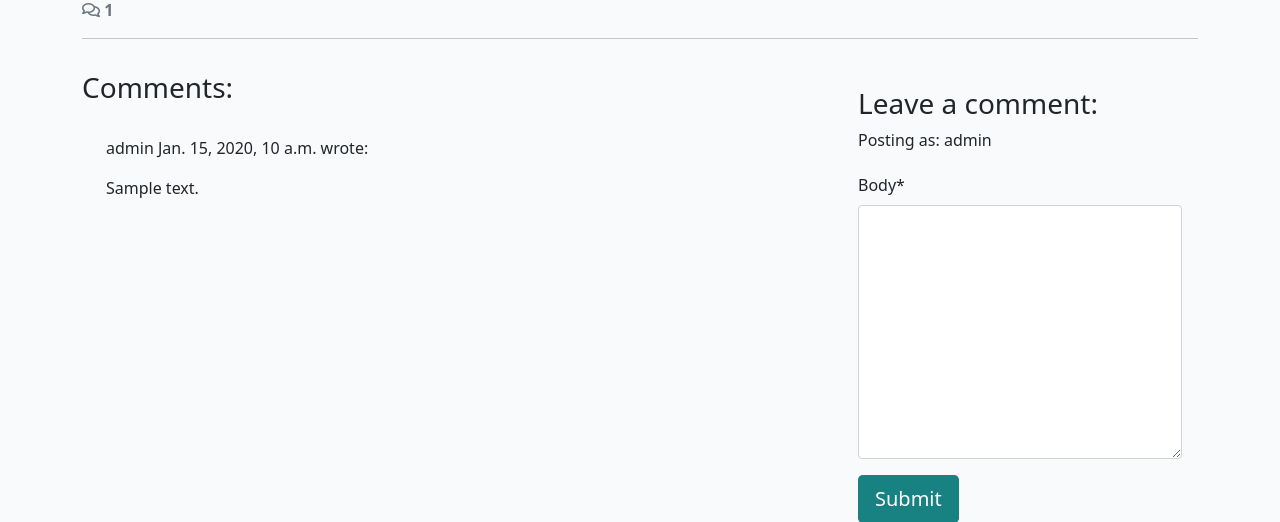
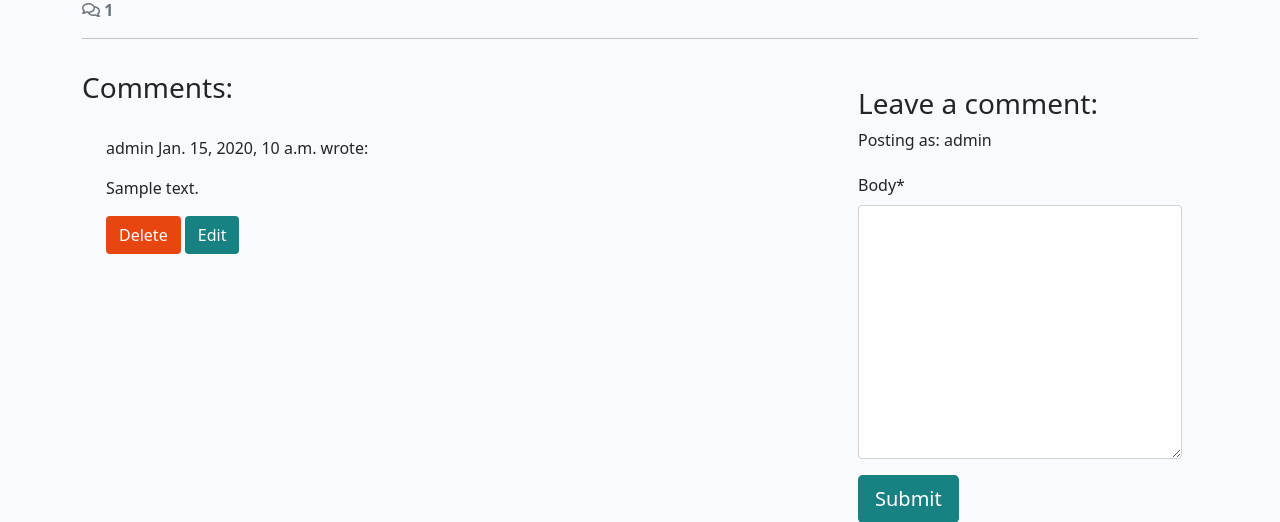
Before and after one commit to BogdanovaIV/django-blog, a Django app: a page that uses templates/base.html in a window 1280 px wide. Shown: the part 494-1016 px from the top of the page. Run offline with Django 4.2, Linux system fonts and the light colour scheme; a user stored in the database is signed in; data comes from the database, SQL or seed files in the repository; tables that the repository leaves empty hold one stand-in row (values such as "Sample post"); some libraries are stand-ins or nearby versions.

Commit message:
Edit and delete comments

```diff
--- a/blog/templates/blog/post_detail.html
+++ b/blog/templates/blog/post_detail.html
@@ -63,6 +63,10 @@
                     {% if not comment.approved and comment.author == user %}
                     <p class="approval">This comment is awaiting approval</p>
                     {% endif %}
+                    {% if user.is_authenticated and comment.author == user %}
+                    <button class="btn btn-delete" comment_id="{{ comment.id }}">Delete</button>
+                    <button class="btn btn-edit" comment_id="{{ comment.id }}">Edit</button>
+                    {% endif %}
                 </div>
                 <!-- Our for loop ends here -->
                 {% endfor %}
@@ -86,5 +90,27 @@
         </div>
     </div>
 </div>
+<!-- Delete confirmation modal -->
+<div class="modal fade" id="deleteModal" tabindex="-1" aria-labelledby="deleteModalLabel" aria-hidden="true">
+    <div class="modal-dialog">
+        <div class="modal-content">
+            <div class="modal-header">
+                <h5 class="modal-title" id="deleteModalLabel">Delete comment?</h5>
+                <button type="button" class="btn-close" data-bs-dismiss="modal" aria-label="Close"></button>
+            </div>
+            <div class="modal-body">
+                Are you sure you want to delete your comment? This action cannot be undone.
+            </div>
+            <div class="modal-footer">
+                <button type="button" class="btn btn-secondary" data-bs-dismiss="modal">Close</button>
+                <a id="deleteConfirm" href="#" class="btn btn-danger">Delete</a>
+            </div>
+        </div>
+    </div>
+</div>
 
 {% endblock content %}
+
+{% block extras %}
+<script src="{% static 'js/comments.js' %}"></script>
+{% endblock %}
--- a/blog/urls.py
+++ b/blog/urls.py
@@ -3,5 +3,9 @@ from django.urls import path
 
 urlpatterns = [
     path('', views.PostList.as_view(), name='home'),
-    path('<slug:slug>/', views.post_detail, name='post_detail'),
+    path('<slug:slug>/', views.post_detail, name="post_detail"),
+    path('<slug:slug>/edit_comment/<int:comment_id>',
+         views.comment_edit, name='comment_edit'),
+    path('<slug:slug>/delete_comment/<int:comment_id>',
+         views.comment_delete, name='comment_delete'),
 ]
--- a/blog/views.py
+++ b/blog/views.py
@@ -1,9 +1,12 @@
-from django.shortcuts import render, get_object_or_404
+from django.shortcuts import render, get_object_or_404, reverse
 from django.views import generic
 from django.contrib import messages
-from .models import Post
+from django.http import HttpResponseRedirect
+from .models import Post, Comment
 from .forms import CommentForm
+
 # Create your views here.
+
 
 class PostList(generic.ListView):
     queryset = Post.objects.filter(status=1)
@@ -24,12 +27,10 @@ def post_detail(request, slug):
 
     :template:`blog/post_detail.html`
     """
-
     queryset = Post.objects.filter(status=1)
     post = get_object_or_404(queryset, slug=slug)
     comments = post.comments.all().order_by("-created_on")
     comment_count = post.comments.filter(approved=True).count()
-
     if request.method == "POST":
         comment_form = CommentForm(data=request.POST)
         if comment_form.is_valid():
@@ -38,9 +39,9 @@ def post_detail(request, slug):
             comment.post = post
             comment.save()
             messages.add_message(
-            request, messages.SUCCESS,
-            'Comment submitted and awaiting approval'
-        )
+                request, messages.SUCCESS,
+                'Comment submitted and awaiting approval'
+            )
 
     comment_form = CommentForm()
 
@@ -51,6 +52,48 @@ def post_detail(request, slug):
             "post": post,
             "comments": comments,
             "comment_count": comment_count,
-            "comment_form": comment_form,
+            "comment_form": comment_form
         },
     )
+
+
+def comment_edit(request, slug, comment_id):
+    """
+    view to edit comments
+    """
+    if request.method == "POST":
+
+        queryset = Post.objects.filter(status=1)
+        post = get_object_or_404(queryset, slug=slug)
+        comment = get_object_or_404(Comment, pk=comment_id)
+        comment_form = CommentForm(data=request.POST, instance=comment)
+
+        if comment_form.is_valid() and comment.author == request.user:
+            comment = comment_form.save(commit=False)
+            comment.post = post
+            comment.approved = False
+            comment.save()
+            messages.add_message(request, messages.SUCCESS, 'Comment Updated!')
+        else:
+            messages.add_message(request, messages.ERROR,
+                                 'Error updating comment!')
+
+    return HttpResponseRedirect(reverse('post_detail', args=[slug]))
+
+
+def comment_delete(request, slug, comment_id):
+    """
+    view to delete comment
+    """
+    queryset = Post.objects.filter(status=1)
+    post = get_object_or_404(queryset, slug=slug)
+    comment = get_object_or_404(Comment, pk=comment_id)
+
+    if comment.author == request.user:
+        comment.delete()
+        messages.add_message(request, messages.SUCCESS, 'Comment deleted!')
+    else:
+        messages.add_message(request, messages.ERROR,
+                             'You can only delete your own comments!')
+
+    return HttpResponseRedirect(reverse('post_detail', args=[slug]))
--- a/codestar/settings.py
+++ b/codestar/settings.py
@@ -28,7 +28,7 @@
 SECRET_KEY = 'django-insecure-b!mprgo@k#&-g%d53nzy(-h7sftuwl6e8n@hj7_gdgu1qq$l+4'
 
 # SECURITY WARNING: don't run with debug turned on in production!
-DEBUG = True
+DEBUG = False
 
 ALLOWED_HOSTS = [
     '8000-bogdanovaiv-djangoblog-4t0uyj4iugo.ws.codeinstitute-ide.net',
--- /dev/null
+++ b/static/js/comments.js
@@ -0,0 +1,47 @@
+const editButtons = document.getElementsByClassName("btn-edit");
+const commentText = document.getElementById("id_body");
+const commentForm = document.getElementById("commentForm");
+const submitButton = document.getElementById("submitButton");
+
+const deleteModal = new bootstrap.Modal(document.getElementById("deleteModal"));
+const deleteButtons = document.getElementsByClassName("btn-delete");
+const deleteConfirm = document.getElementById("deleteConfirm");
+
+/*
+ * Initializes edit functionality for the provided edit buttons.
+ *
+ * For each button in the `editButtons` collection:
+ * - Retrieves the associated comment's ID upon click.
+ * - Fetches the content of the corresponding comment.
+ * - Populates the `commentText` input/textarea with the comment's content for editing.
+ * - Updates the submit button's text to "Update".
+ * - Sets the form's action attribute to the `edit_comment/{commentId}` endpoint.
+ */
+
+for (let button of editButtons) {
+    button.addEventListener("click", (e) => {
+        let commentId = e.target.getAttribute("comment_id");
+        let commentContent = document.getElementById(`comment${commentId}`).innerText;
+        commentText.value = commentContent;
+        submitButton.innerText = "Update";
+        commentForm.setAttribute("action", `edit_comment/${commentId}`);
+    });
+}
+
+/*
+ * Initializes deletion functionality for the provided delete buttons.
+ *
+ * For each button in the `deleteButtons` collection:
+ * - Retrieves the associated comment's ID upon click.
+ * - Updates the `deleteConfirm` link's href to point to the
+ * deletion endpoint for the specific comment.
+ * - Displays a confirmation modal (`deleteModal`) to prompt
+ * the user for confirmation before deletion.
+ */
+ for (let button of deleteButtons) {
+    button.addEventListener("click", (e) => {
+        let commentId = e.target.getAttribute("comment_id");
+        deleteConfirm.href = `delete_comment/${commentId}`;
+        deleteModal.show();
+    });
+}
--- a/static/js/script.js
+++ /dev/null
@@ -1 +0,0 @@
-console.log('Hello')
--- a/templates/base.html
+++ b/templates/base.html
@@ -114,7 +114,9 @@
     <script src="https://cdn.jsdelivr.net/npm/bootstrap@5.0.1/dist/js/bootstrap.bundle.min.js"
         integrity="sha384-gtEjrD/SeCtmISkJkNUaaKMoLD0//ElJ19smozuHV6z3Iehds+3Ulb9Bn9Plx0x4" crossorigin="anonymous">
         </script>
-    <script src="{% static 'js/script.js' %}"></script>
+
+    {% block extras %}
+    {% endblock %}
 </body>
 
 </html>
```
Also changed, not shown: about/views.py (+8 -0 lines).
